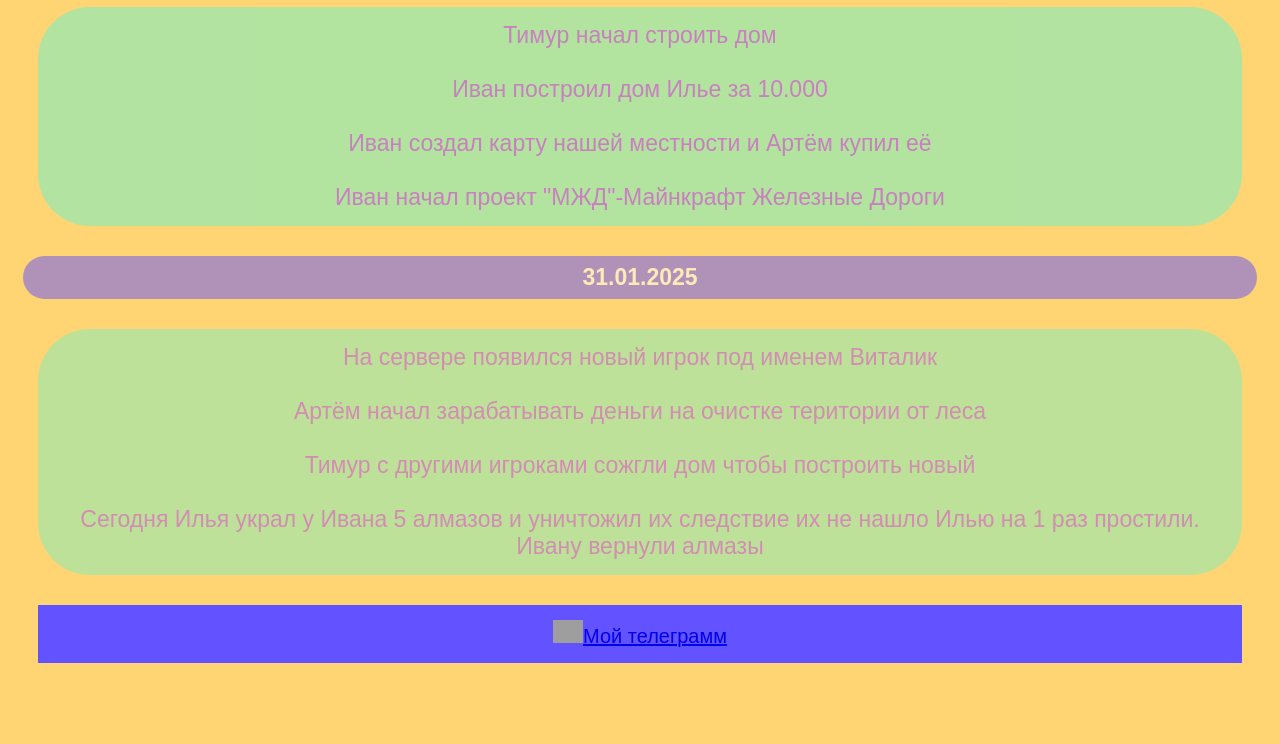
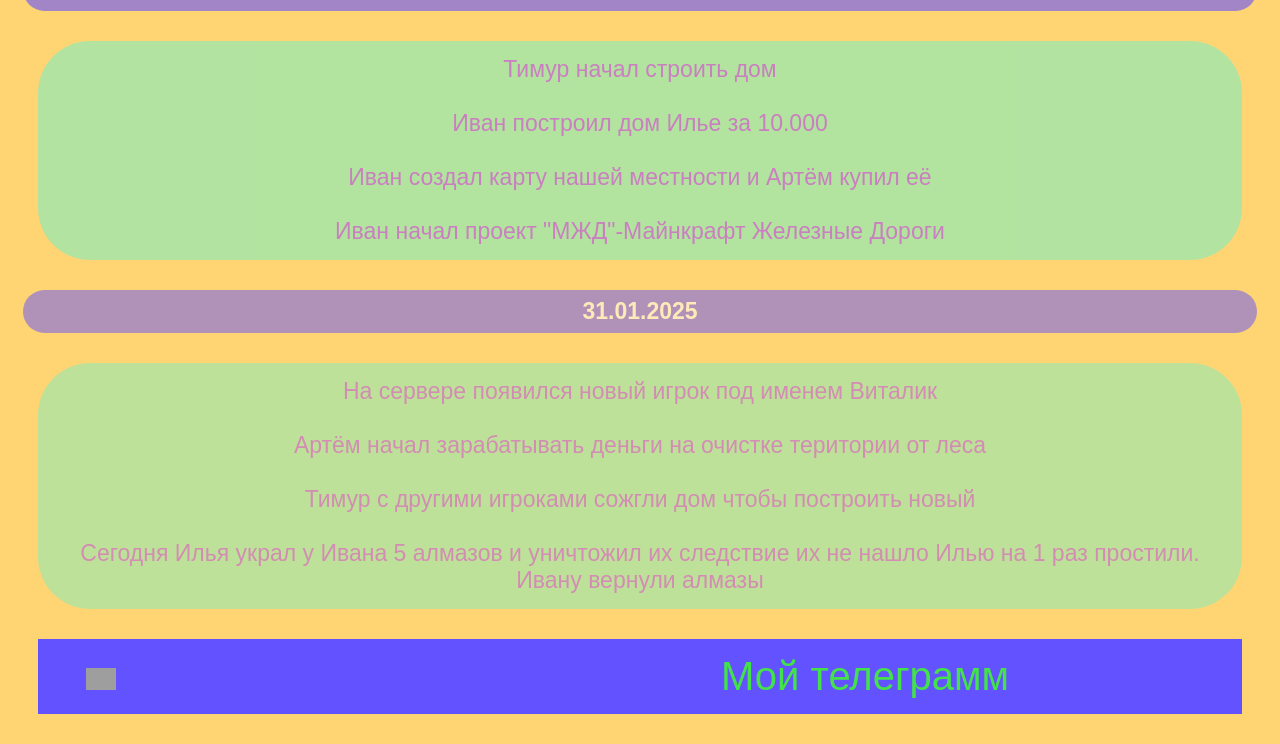
Before and after one commit to Aboba2313/Server-Minecraft-News, a plain HTML site: page index.html in a window 1280 px wide. Shown: the part 816-1560 px from the top of the page. Before the commit the page ends 1509 px from the top, so only its background shows below. Drawn offline with Linux system fonts and the light colour scheme; grey boxes are pictures that could not be loaded.

Commit message:
Update styleabc.css

```diff
--- a/styleabc.css
+++ b/styleabc.css
@@ -7,7 +7,7 @@ body {
 h1 {
     background-color: #A847F3;
     border-radius: 52px;
-    margin: 3px;
+    margin: 15px 3px 15px 3px;
     padding: 8px;
     text-align: center;
     color: white;
@@ -76,3 +76,12 @@ h3 {
 .podval {
     width: 30px;
 }
+
+a {
+    background-color: #6352ff;
+    text-decoration: none;
+    color: #43e24b;
+    font-size: 40px;
+    margin: 10px 180px 10px 600px;
+    padding: 5px;
+}
```
